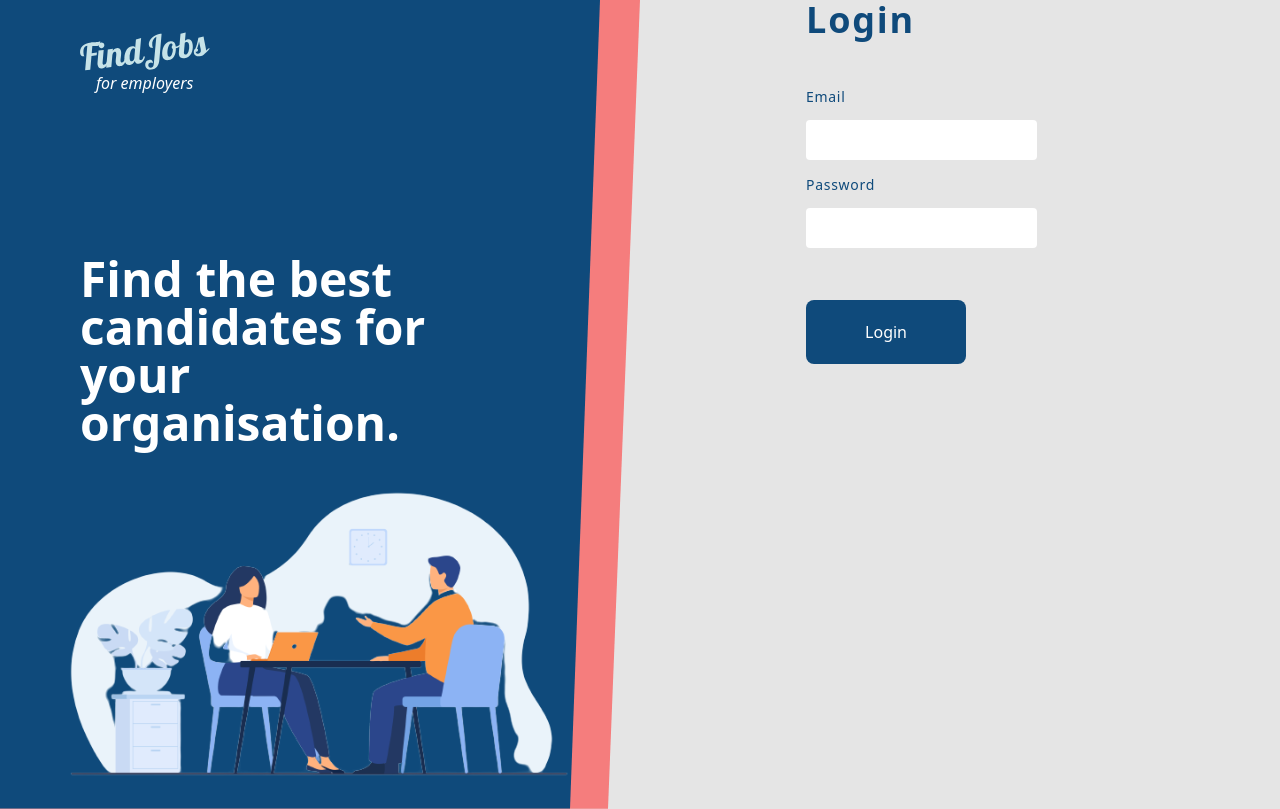
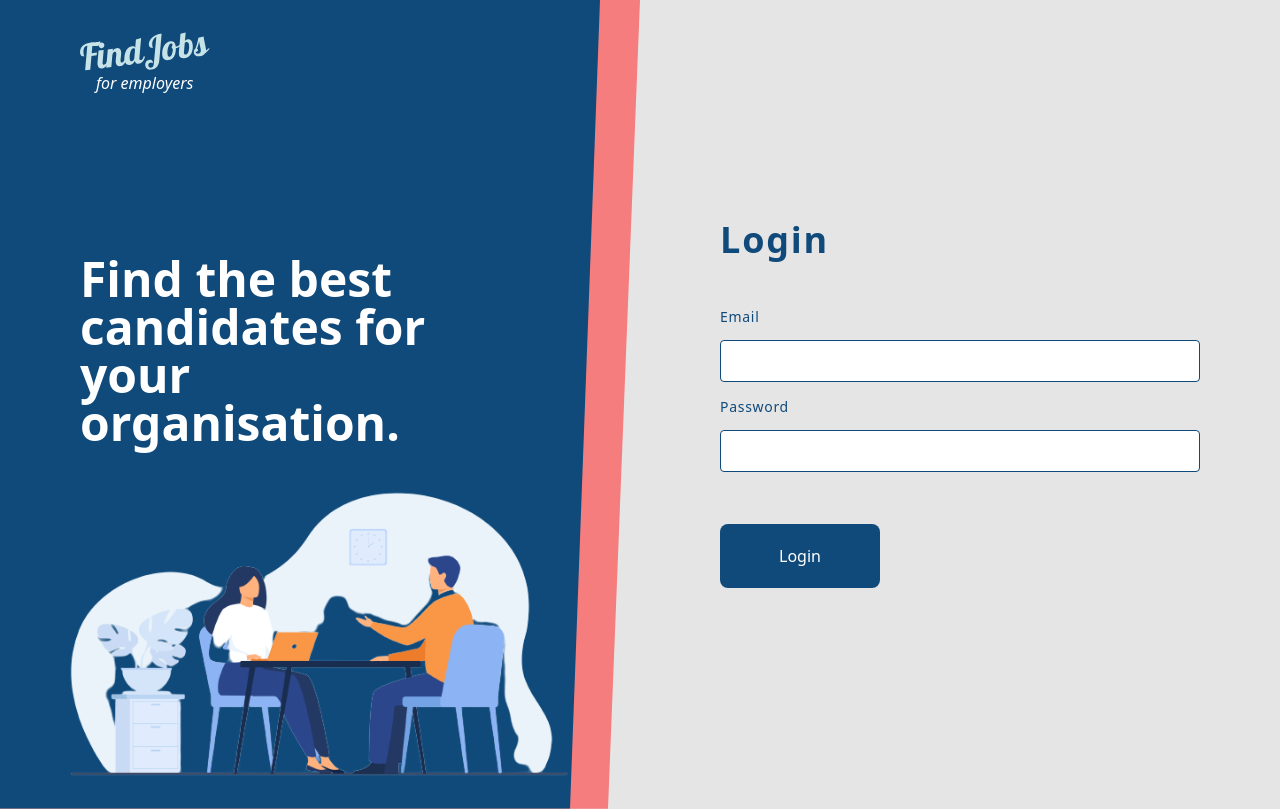
Before and after one commit to codeddave/ted-assessment, a React (Create React App) app: page /admin/log-in in a window 1280 px wide. Built offline with nearby package versions, Linux system fonts and the light colour scheme.

Commit message:
styling updates, use login function in form

```diff
--- a/src/index.css
+++ b/src/index.css
@@ -33,3 +33,14 @@ body {
 .modal-bg-color {
   background-color: #f9fbfd;
 }
+
+.dead-center {
+  position: absolute;
+  top: 50%;
+  left: 50%;
+  transform: translate(-50%, -50%);
+}
+
+.thin-border {
+  border: 0.5px solid #0f4a7b;
+}
--- a/src/pages/admin/Login/LoginForm.jsx
+++ b/src/pages/admin/Login/LoginForm.jsx
@@ -1,6 +1,7 @@
 import React from "react";
 import { Field, Form, Formik } from "formik";
 import CustomFormInput from "../../../components/CustomFormInput.jsx/CustomFormInput";
+import { logIn } from "../../../api/admin";
 const LoginForm = () => {
   return (
     <div>
@@ -8,6 +9,11 @@ const LoginForm = () => {
         initialValues={{
           email: "",
           password: "",
+        }}
+        onSubmit={(values) => {
+          console.log(values);
+
+          logIn(values);
         }}
       >
         {() => (
```
